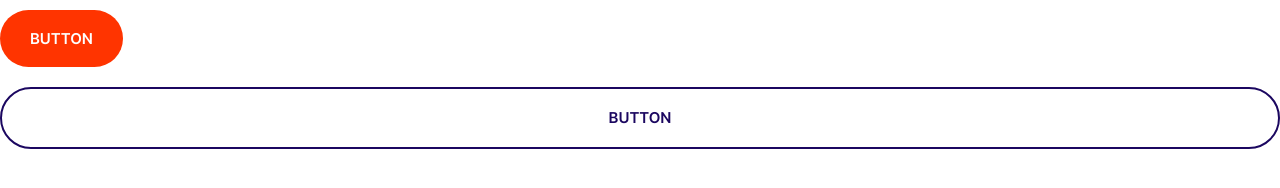
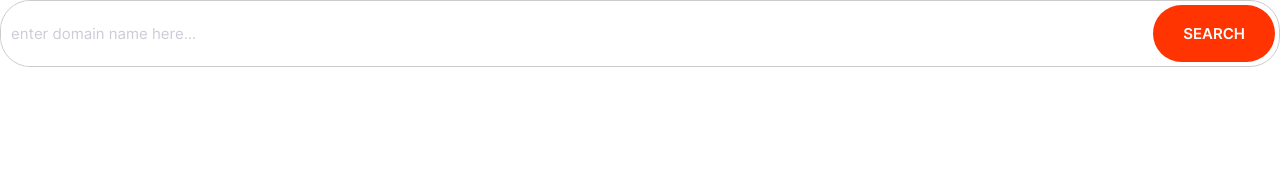
Before and after one commit to Muddoo/web_master_html-css, a plain HTML site: page index.html in a window 1280 px wide. Drawn offline with Linux system fonts and the light colour scheme.

Commit message:
input component

```diff
--- /dev/null
+++ b/blocks/input/input.css
@@ -0,0 +1,34 @@
+.input-group {
+    border: 1px solid var(--color-border);
+    border-radius: var(--border-radius);
+    display: flex;
+}
+
+.input-group .input {
+    border: 0;
+    flex-grow: 1;
+    padding: 1.5rem 1rem;
+}
+
+.input-group .btn {
+    margin: 4px;
+}
+
+.input {
+    padding: 1.5rem 3.5rem;
+    border: 1px solid var(--color-border);
+    border-radius: var(--border-radius);
+    outline: none;
+    color: var(--color-headings);
+    font-size: 2rem;
+}
+
+::placeholder {
+    color: #cdcbd7;
+}
+
+@media screen and (min-width: 1024px) {
+    .input {
+        font-size: 1.5rem;
+    }
+}
--- a/blocks/root/root.css
+++ b/blocks/root/root.css
@@ -4,6 +4,8 @@
     --color-accent: #ff3400;
     --color-headings: #1b0760;
     --color-body: #918ca4;
+    --color-border: #ccc;
+    --border-radius: 30px;
 }
 
 *,*::before,*::after {
--- a/index.html
+++ b/index.html
@@ -6,8 +6,10 @@
     <title>Document</title>
     <link rel="stylesheet" href="./pages/index.css">
 </head>
-<body class="page">
-    <button class="btn btn_accent ">Button</button>
-    <button class="btn btn_outline btn_block">Button</button>
+<body class="page" style="height: 100vh;">
+    <div class="input-group">
+        <input type="text" placeholder="enter domain name here..." class="input">
+        <button class="btn btn_accent">Search</button>
+    </div>
 </body>
 </html>
--- a/pages/index.css
+++ b/pages/index.css
@@ -9,3 +9,4 @@
 @import url('../blocks/list/list.css');
 @import url('../blocks/icon/icon.css');
 @import url('../blocks/btn/btn.css');
+@import url('../blocks/input/input.css');
```
